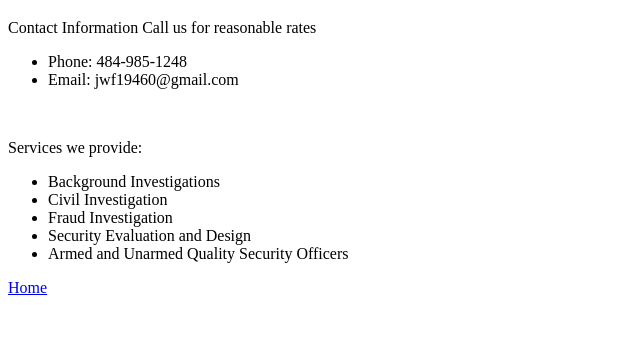
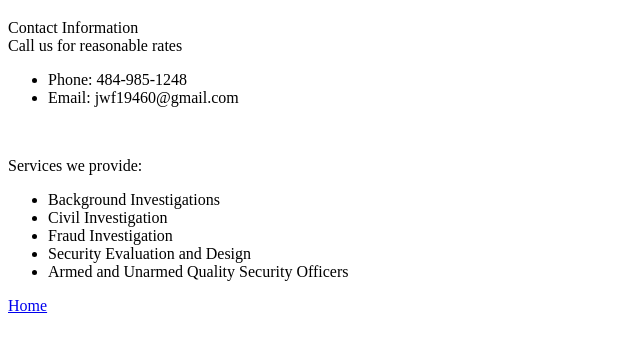
Before and after one commit to jamesfranciscus/jamesfranciscus, a plain HTML site: page contact.html in a window 1280 px wide. Shown: the part 61-410 px from the top of the page, without its empty margins (0-640 px from the left). Drawn offline with Linux system fonts and the light colour scheme.

Commit message:
spacing changes

```diff
--- a/contact.html
+++ b/contact.html
@@ -5,7 +5,7 @@
   <title>James Franciscus, Private Detective</title>
   <h1>James Franciscus, Private Detective</h1>
   <p>
-  Contact Information
+  Contact Information <br>
   Call us for reasonable rates
   </p>
   <ul>
```
